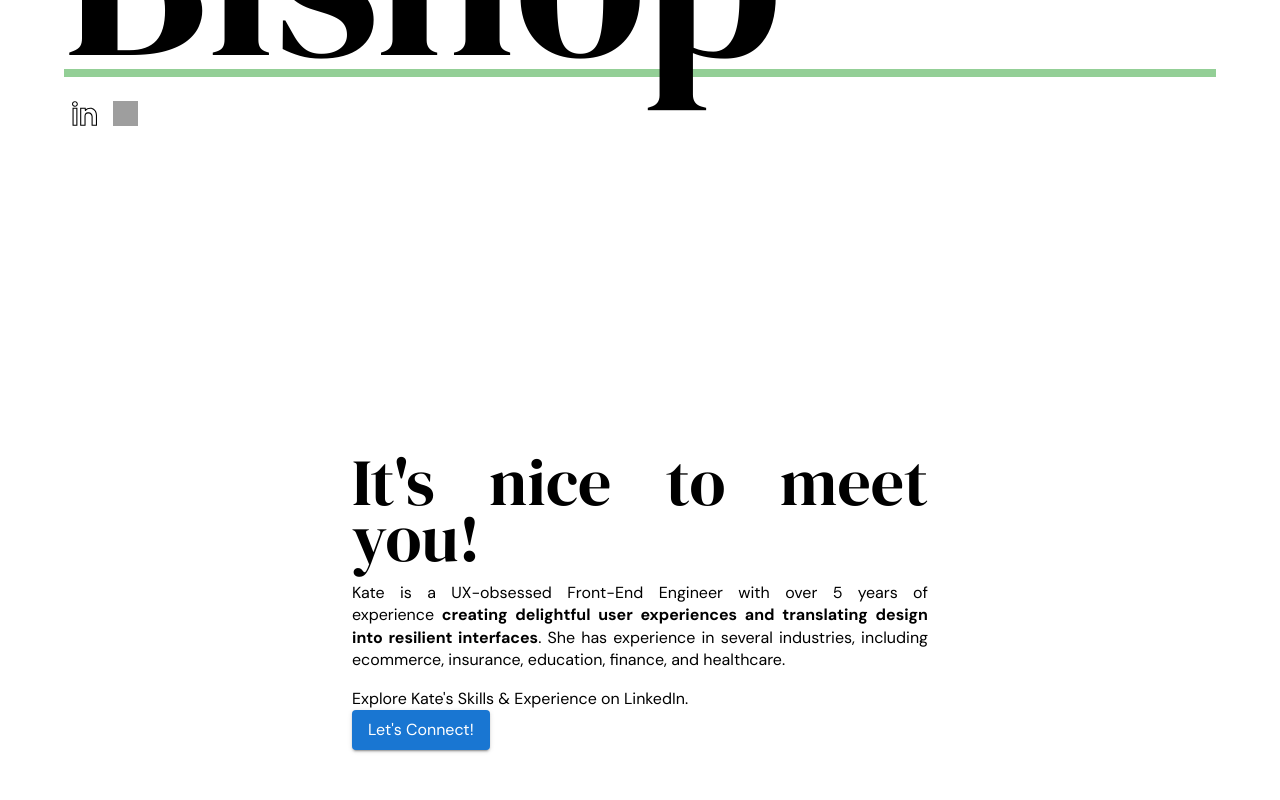
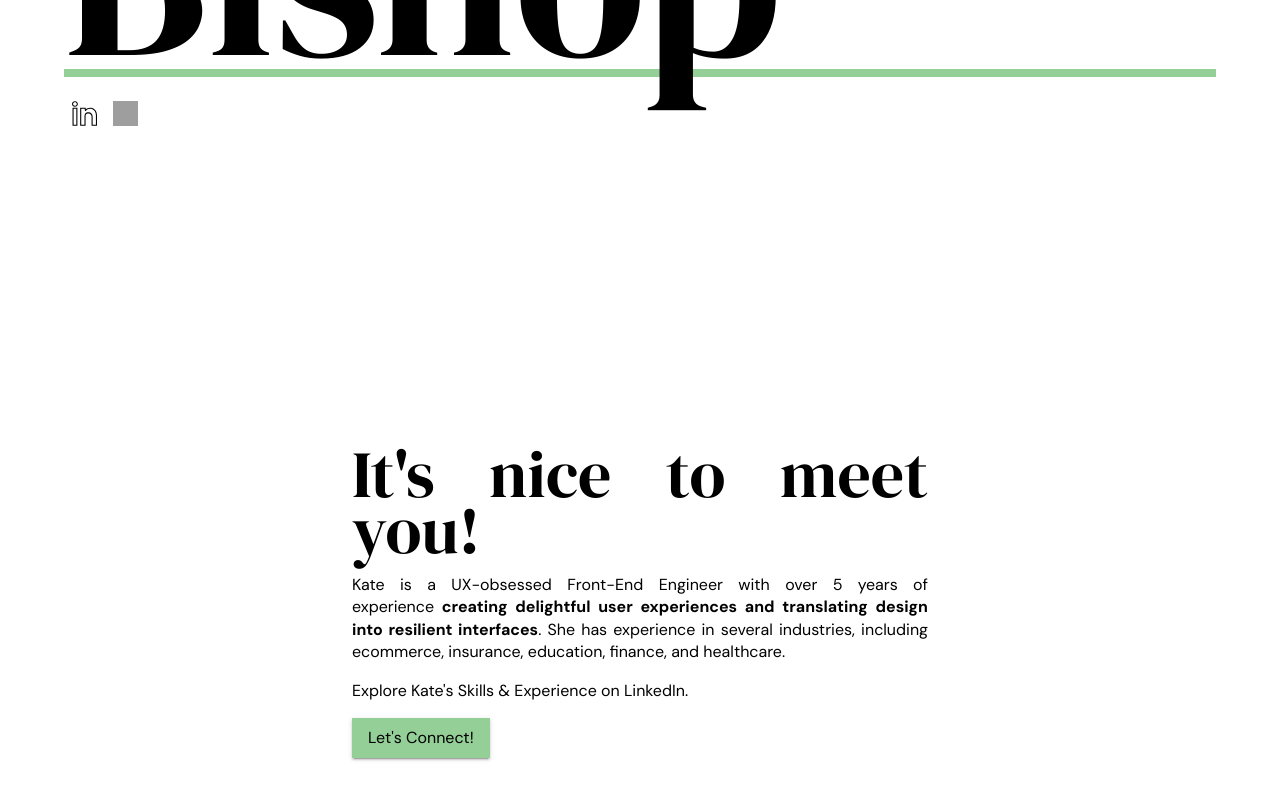
Before and after one commit to kate-bishop/thekatebishop, a Next.js app: page / in a window 1280 px wide. Shown: the part 606-1406 px from the top of the page. Built offline with nearby package versions, Linux system fonts and the light colour scheme; grey boxes are pictures that could not be loaded.

Commit message:
use mui theme for button styling

```diff
--- a/styles/mui.themes.tsx
+++ b/styles/mui.themes.tsx
@@ -78,6 +78,16 @@ export const aboutTheme = responsiveFontSizes(createTheme({
       styleOverrides: {
         root: {
           textTransform: 'none',
+          borderRadius: 0,
+          marginTop: '1rem',
+          color: palette.primary,
+          backgroundColor: palette.tertiary,
+          '&:hover': {
+            backgroundColor: palette.tertiaryHover,
+          },
+          '&:active': {
+            backgroundColor: palette.tertiaryActive,
+          }
         },
       },
     },
--- a/styles/utils.module.scss
+++ b/styles/utils.module.scss
@@ -7,8 +7,8 @@ $quaternary-color: #FFDD61; // jonquil
 $quinary-color: #FFFFFF; // cornsilk FFFDF0
 $senary-color: #BDDBD0; //opal
 $green-color: #4CAF50;
-$green-color-06: rgb(76,175,80,.6);
-$green-color-04: rgb(76,175,80,.4);
+$green-color-06: rgba(76, 175, 80, .6);
+$green-color-04: rgba(76, 175, 80, .4);
 $green-color-button: $green-color-06;
 $green-color-hover: $green-color-04;
 $green-color-active: $green-color;
@@ -25,11 +25,11 @@ $quaternary-color-hover: #f0c631;
 $quaternary-color-active: #fde488;
 
 .app {
-  font-family: $font-stack;
+    font-family: $font-stack;
 }
 
 .list {
-  list-style: none;
+    list-style: none;
 }
 
 .greenspan {
@@ -40,22 +40,6 @@ $quaternary-color-active: #fde488;
     margin-top: .5rem;
     margin-bottom: .5rem;
     z-index: 0;
-}
-
-.actionbutton {
-    border-radius: 0;
-    text-transform: 'none';
-    margin-top: 1rem;
-    color: $primary-color;
-    background-color: $green-color-button;
-}
-
-.actionbutton:hover {
-    background-color: $green-color-hover;
-}
-
-.actionbutton:active {
-    background-color: $green-color-active;
 }
 
 $transition-timeout: 1000ms;
--- a/utils/constants.ts
+++ b/utils/constants.ts
@@ -3,7 +3,9 @@ export const paletteArray = ['primary', 'secondary', 'tertiary']
 export const palette = {
     primary: '#000',
     secondary: '#FFF',
-    tertiary: '#4CAF50',
+    tertiary: 'rgba(76,175,80,.6)',
+    tertiaryHover: 'rgba(76,175,80,.4)',
+    tertiaryActive: '#4CAF50',
 }
 export const breakpoint = {
     small: 480,
```
